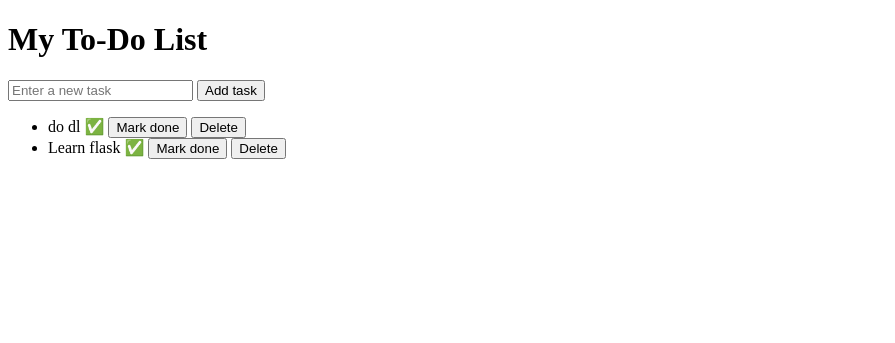
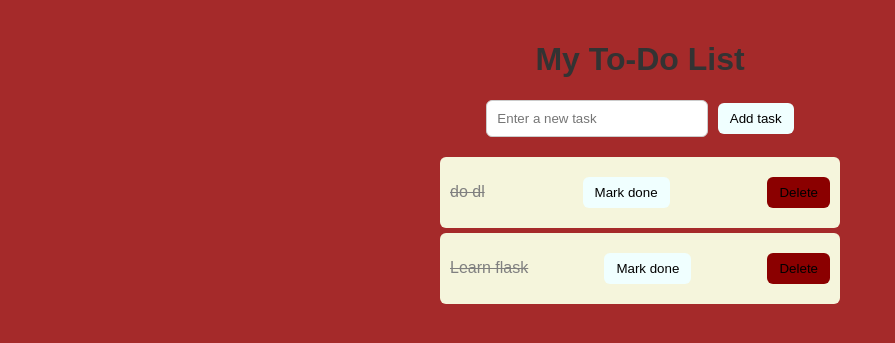
Before and after one commit to Shruthi1392/To-do-list, a Flask app: page / in a window 1280 px wide. Shown: the top 343 px of the page, without its empty margins (0-895 px from the left). Run offline with Flask 3, Linux system fonts and the light colour scheme.

Commit message:
Added styling to the app

```diff
--- /dev/null
+++ b/static/style.css
@@ -0,0 +1,60 @@
+body {
+    font-family :Arial, Helvetica, sans-serif;
+    background-color: brown;
+    margin: 0;
+    padding: 20px;
+}
+
+h1 {
+    text-align: center;
+    color: #333;
+}
+
+form {
+    margin: 10px 0;
+    text-align: center;
+}
+
+input[type="text"] {
+    padding: 10px;
+    width: 200px;
+    border: 1px solid #ccc;
+    border-radius:6px;
+}
+
+button{
+    padding: 8px 12px;
+    margin-left: 5px;
+    border: none;
+    border-radius: 6px;
+    background-color: azure;
+    color:black;
+    cursor: pointer;
+}
+
+button:hover {
+    background-color:cadetblue;
+}
+
+ul{
+    list-style-type: none;
+    padding: 0;
+    max-width: 400px;
+    margin: 20px auto;
+}
+
+li {
+    background: white;
+    padding: 10px;
+    margin: 5px 0;
+    border-radius: 6px;
+    display: flex;
+    justify-content:space-between;
+    align-items:center;
+}
+
+li.done {
+    text-decoration: line-through;
+    background-color:beige;
+    color: gray;
+}
--- a/templates/index.html
+++ b/templates/index.html
@@ -3,6 +3,7 @@
 <head>
     <meta charset="UTF-8">
     <meta name="viewport" content="width=device-width, initial-scale=1.0">
+    <link rel="stylesheet" href="{{url_for('static', filename='style.css')}}">
     <title>To-Do List</title>
 </head>
 <body>
@@ -13,13 +14,13 @@
   </form>
   <ul>
     {% for task in tasks %}
-      <li>
-        {{ task.title }} {% if task.done %} ✅ {% endif %}
+      <li class="{%if task.done %}done{% endif %}">
+        {{ task.title }}
         <form action="/tasks/{{task.id}}/done" method="post" style="display:inline;">
           <button type="submit">Mark done</button>
         </form>
         <form action="/tasks/{{task.id}}/delete" method="post" style="display:inline;">
-          <button type="submit">Delete</button>
+          <button type="submit" style="background-color: darkred;">Delete</button>
         </form>
       </li>
     {% endfor %}
```
Also changed, not shown: instance/tasks.db.
